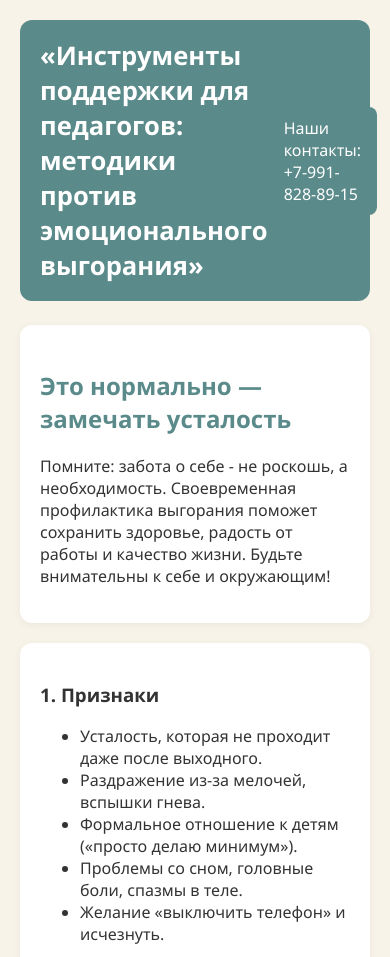
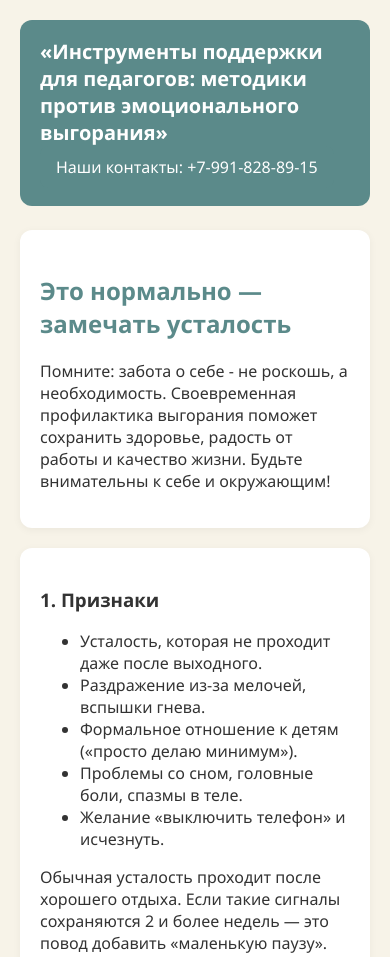
Before and after one commit to misarazev2-coder/lending, a plain HTML site: page index.html in a window 390 px wide. Shown: the top 957 px of the page. Drawn offline with Linux system fonts and the light colour scheme.

Commit message:
Update index.html

```diff
--- a/index.html
+++ b/index.html
@@ -24,6 +24,17 @@
   .item li { margin-bottom: 8px; line-height: 1.5; }
   .footer { margin-top: 32px; padding: 20px; text-align: center; font-size: 0.9rem; color: #666; }
   @media (max-width: 600px) { .grid { grid-template-columns: 1fr; } }
+  @media (max-width: 850px) {
+    .header h1{
+      font-size: 20px;
+    }
+
+    .header {
+      display: flex;
+      flex-direction: column;
+      align-items: start;
+    }
+  }
 </style>
 </head>
 <body>
```
